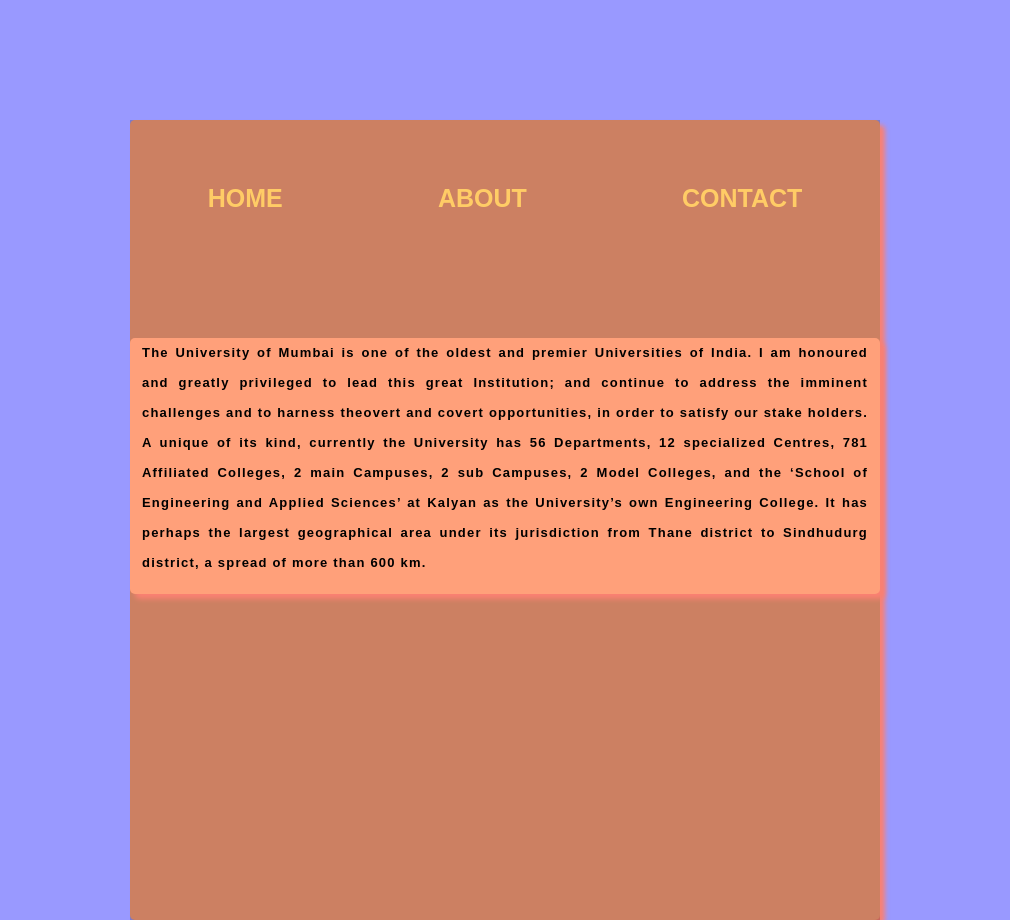
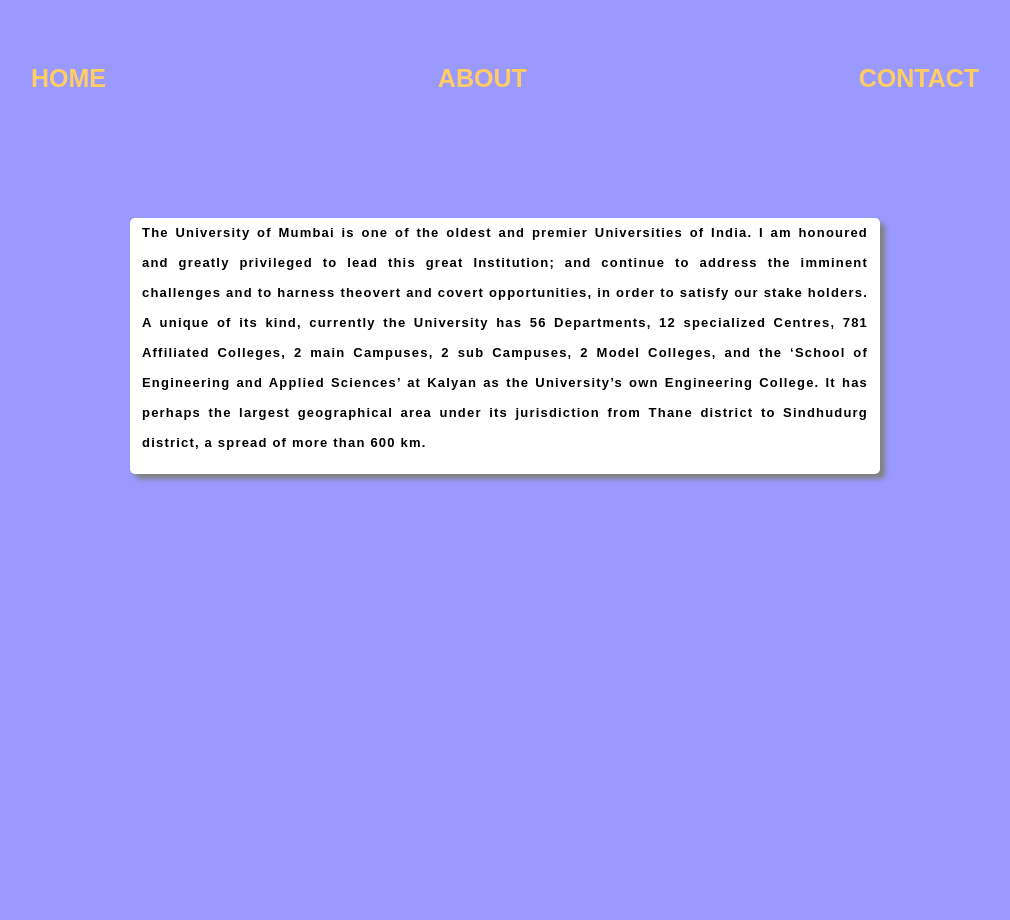
Before and after one commit to Awanish-Yadav/Exam-Result-Management-System, a Flask app: page /about in a window 1280 px wide. Shown: the whole page, without its empty margins (135-1145 px from the left). After the commit the page ends 482 px from the top, so only its background shows below. Run offline with Flask 3, Linux system fonts and the light colour scheme.

Commit message:
heroku app

```diff
--- a/rdms/static/about.css
+++ b/rdms/static/about.css
@@ -3,9 +3,9 @@
   justify-content: center;
   align-items: center;
   margin-top: 15vh;
-  background:lightSalmon;
+  background:white;
   border-radius:5px;
-  box-shadow:5px 5px 5px salmon;
+  box-shadow:5px 5px 5px gray;
   width:750px;
 }
 
--- a/rdms/static/contact.css
+++ b/rdms/static/contact.css
@@ -3,9 +3,9 @@
   height: 400px;
   position: relative;
   margin: auto;
-  margin-top:2%;
+  margin-top:6%;
   overflow: hidden;
-  background:lightSalmon;
+  background:white;
   border-radius:10%;
 
 }
--- a/rdms/static/home.css
+++ b/rdms/static/home.css
@@ -4,7 +4,7 @@
   position: relative;
   margin: 6% auto;
   overflow: hidden;
-  background:#f3f3f3;
+  background:white;
   border-radius:10%;
   box-shadow:5px 5px 5px gray;
 }
--- a/rdms/static/style.css
+++ b/rdms/static/style.css
@@ -6,18 +6,10 @@
 
 .main {
   height: 100vh;
+
 }
-
-/*.bg-image {
-  background-image: url('images/home.jpg');
-  width: 100%;
-  background-position: center;
-  background-size: cover;
-  height: 100vh;
-  background-repeat: no-repeat;
-}*/
 body {
-  background-color: #9999ff;
+  background-color:#9999ff
 }
 
 .d-flex {
@@ -67,3 +59,15 @@ body {
   font-size: 15px;
 }
 }
+
+@media screen and (max-width: 377px) {
+    .bg-img {
+    width: 130%;
+  }
+}
+
+@media screen and (max-width: 300px) {
+    .bg-img {
+    width: 150%;
+  }
+}
--- a/rdms/templates/about.html
+++ b/rdms/templates/about.html
@@ -26,5 +26,4 @@ About
         </p>
     </div>
 </div>
-</div>
 {% endblock body %}
--- a/rdms/templates/base.html
+++ b/rdms/templates/base.html
@@ -21,12 +21,8 @@
 
 
 <body>
-<div class="container">
-    <div class="main"
-    style="background: linear-gradient(
-      to top,
-      rgba(0, 0, 0, 0.2) 50%,
-      rgba(0, 0, 0, 0.2) 50%);">
+<div class="bg-img">
+    <div class="main" >
         <div class="d-flex justify-content-around">
             <div><a href="/">HOME</a></div>
             <div><a href="/about">ABOUT</a></div>
```
